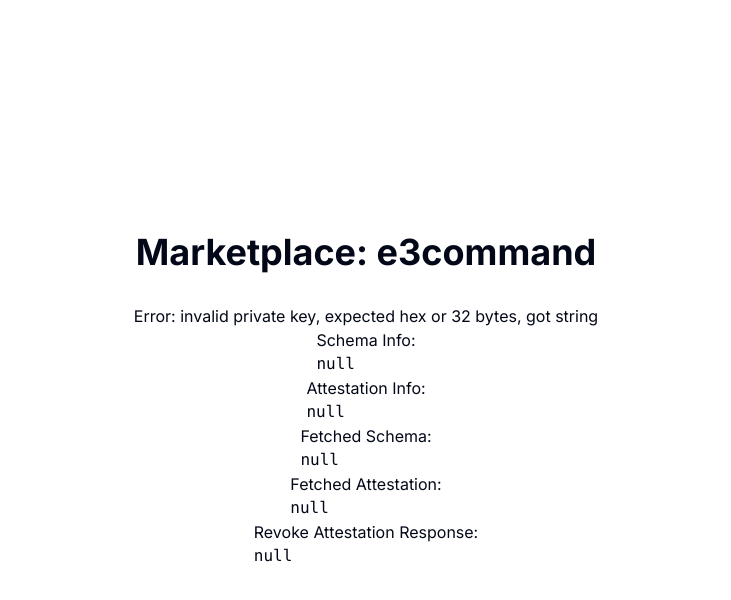
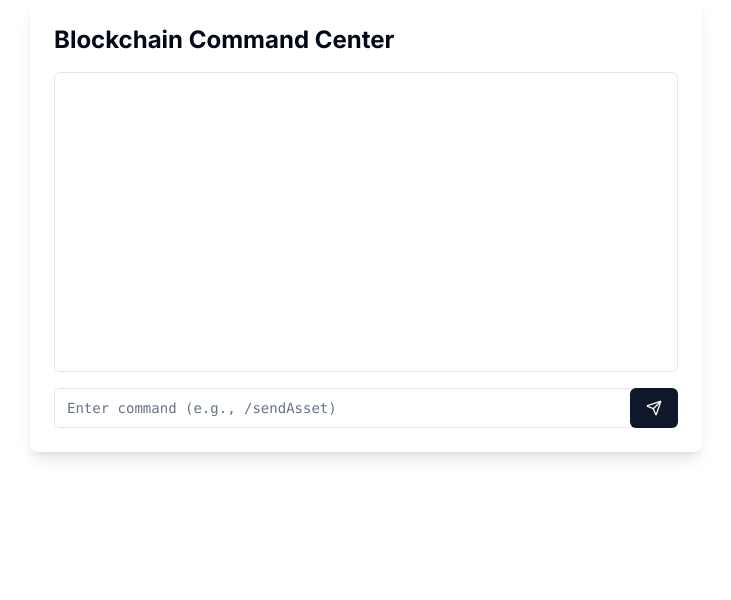
Before and after one commit to vishnu5104/Easy3, a Next.js app: page /e3command in a window 1280 px wide. Shown: the top 600 px of the page, without its empty margins (274-1005 px from the left). Built offline with nearby package versions, Linux system fonts and the light colour scheme.

Commit message:
E3 Commands For Custom Marketplace

```diff
--- /dev/null
+++ b/src/app/e3command/page.tsx
@@ -0,0 +1,185 @@
+"use client";
+
+import { useState, useRef, useEffect } from "react";
+import { Send } from "lucide-react";
+import { Button } from "@/components/ui/button";
+import { Input } from "@/components/ui/input";
+import { ScrollArea } from "@/components/ui/scroll-area";
+import { useToast } from "@/components/ui/use-toast";
+
+type CommandResult = {
+  command: string;
+  result: string;
+};
+
+const commands = [
+  "/sendAsset <assetAddress> <receiverAddress>",
+  "/sendToken <receiverAddress> <amount>",
+  "/sendNFT <tokenId> <receiverAddress>",
+  "/sendReward <walletAddress> <amount>",
+];
+
+export default function EnhancedCommandSuggester() {
+  const [input, setInput] = useState("");
+  const [suggestions, setSuggestions] = useState<string[]>([]);
+  const [history, setHistory] = useState<CommandResult[]>([]);
+  const [selectedSuggestion, setSelectedSuggestion] = useState(-1);
+  const scrollAreaRef = useRef<HTMLDivElement>(null);
+  const inputRef = useRef<HTMLInputElement>(null);
+  const { toast } = useToast();
+
+  useEffect(() => {
+    if (scrollAreaRef.current) {
+      scrollAreaRef.current.scrollTop = scrollAreaRef.current.scrollHeight;
+    }
+  }, [history]);
+
+  useEffect(() => {
+    if (input.startsWith("/s")) {
+      const matchedSuggestions = commands.filter((cmd) =>
+        cmd.toLowerCase().startsWith(input.toLowerCase())
+      );
+      setSuggestions(matchedSuggestions);
+      setSelectedSuggestion(-1);
+    } else {
+      setSuggestions([]);
+    }
+  }, [input]);
+
+  const handleCommand = (e: React.FormEvent) => {
+    e.preventDefault();
+    const trimmedInput = input.trim();
+    let result = "Command executed successfully.";
+
+    const [command, ...args] = trimmedInput.split(" ");
+
+    switch (command.toLowerCase()) {
+      case "/sendasset":
+        if (args.length === 2) {
+          result = `Sending asset ${args[0]} to ${args[1]}...`;
+          // Implement actual asset sending logic here
+        } else {
+          result = "Usage: /sendAsset <assetAddress> <receiverAddress>";
+        }
+        break;
+      case "/sendtoken":
+        if (args.length === 2) {
+          result = `Sending token to ${args[0]} with amount ${args[1]}...`;
+          // Implement actual token sending logic here
+        } else {
+          result = "Usage: /sendToken <receiverAddress> <amount>";
+        }
+        break;
+      case "/sendnft":
+        if (args.length === 2) {
+          result = `Sending NFT ${args[0]} to ${args[1]}...`;
+          // Implement actual NFT sending logic here
+        } else {
+          result = "Usage: /sendNFT <tokenId> <receiverAddress>";
+        }
+        break;
+      case "/sendreward":
+        if (args.length === 2) {
+          result = `Sending reward to ${args[0]} with amount ${args[1]}...`;
+          // Implement actual reward sending logic here
+        } else {
+          result = "Usage: /sendReward <walletAddress> <amount>";
+        }
+        break;
+      default:
+        result =
+          "Invalid command. Try /sendAsset, /sendToken, /sendNFT, or /sendReward.";
+    }
+
+    setHistory([...history, { command: trimmedInput, result }]);
+    setInput("");
+    toast({
+      title: "Command Executed",
+      description: result,
+    });
+  };
+
+  const handleKeyDown = (e: React.KeyboardEvent) => {
+    if (e.key === "ArrowUp") {
+      e.preventDefault();
+      setSelectedSuggestion((prev) =>
+        prev > 0 ? prev - 1 : suggestions.length - 1
+      );
+    } else if (e.key === "ArrowDown") {
+      e.preventDefault();
+      setSelectedSuggestion((prev) =>
+        prev < suggestions.length - 1 ? prev + 1 : 0
+      );
+    } else if (e.key === "Tab") {
+      e.preventDefault();
+      if (selectedSuggestion !== -1) {
+        setInput(suggestions[selectedSuggestion]);
+      } else if (suggestions.length > 0) {
+        setInput(suggestions[0]);
+      }
+    }
+  };
+
+  const handleInputChange = (e: React.ChangeEvent<HTMLInputElement>) => {
+    const value = e.target.value;
+    setInput(value);
+    if (value.startsWith("/s")) {
+      const matchedSuggestions = commands.filter((cmd) =>
+        cmd.toLowerCase().startsWith(value.toLowerCase())
+      );
+      setSuggestions(matchedSuggestions);
+    } else {
+      setSuggestions([]);
+    }
+  };
+
+  return (
+    <div className="max-w-2xl mx-auto p-6 bg-card rounded-lg shadow-lg">
+      <h2 className="text-2xl font-bold mb-4">Blockchain Command Center</h2>
+      <ScrollArea
+        className="h-[300px] mb-4 p-4 border rounded-md"
+        ref={scrollAreaRef}
+      >
+        {history.map((item, index) => (
+          <div key={index} className="mb-2">
+            <p className="text-primary font-mono">{`> ${item.command}`}</p>
+            <p className="text-muted-foreground font-mono">{item.result}</p>
+          </div>
+        ))}
+      </ScrollArea>
+      <form onSubmit={handleCommand} className="relative">
+        <Input
+          ref={inputRef}
+          value={input}
+          onChange={handleInputChange}
+          onKeyDown={handleKeyDown}
+          placeholder="Enter command (e.g., /sendAsset)"
+          className="pr-20 font-mono"
+        />
+        <Button type="submit" className="absolute right-0 top-0 bottom-0">
+          <Send className="h-4 w-4" />
+        </Button>
+        {suggestions.length > 0 && (
+          <ul className="absolute z-10 w-full bg-popover border rounded-md mt-1 shadow-md">
+            {suggestions.map((suggestion, index) => (
+              <li
+                key={index}
+                className={`px-3 py-2 cursor-pointer ${
+                  index === selectedSuggestion
+                    ? "bg-accent text-accent-foreground"
+                    : ""
+                }`}
+                onClick={() => {
+                  setInput(suggestion);
+                  inputRef.current?.focus();
+                }}
+              >
+                {suggestion}
+              </li>
+            ))}
+          </ul>
+        )}
+      </form>
+    </div>
+  );
+}
```
